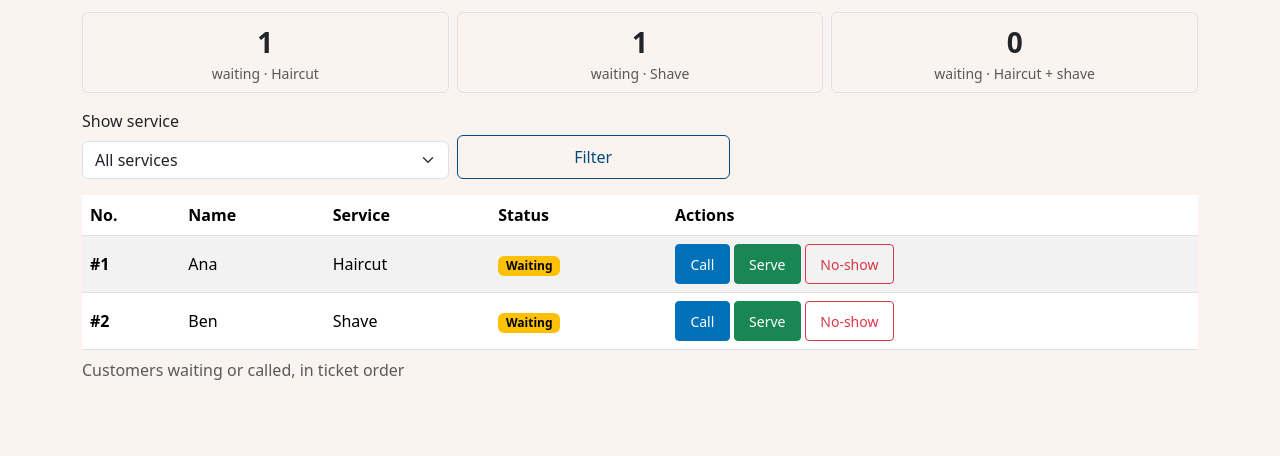
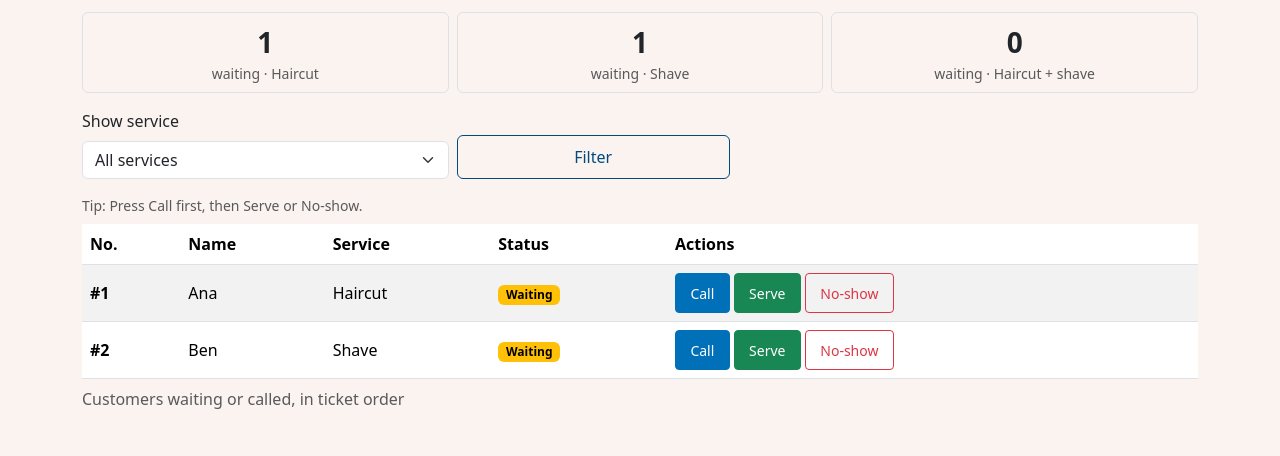
Before and after one commit to RavenCosning/CCC181, a Flask app: page /staff in a window 1280 px wide. Shown: the part 138-594 px from the top of the page. Run offline with Flask 3, Linux system fonts and the light colour scheme.

Commit message:
Add Staff hint and retake screenshots (#7)

```diff
--- a/templates/staff.html
+++ b/templates/staff.html
@@ -38,6 +38,7 @@
 </form>
 
 {% if queue %}
+   <p class="text-body-secondary small mb-2">Tip: Press Call first, then Serve or No-show.</p>
 <div class="table-responsive">
   <table class="table table-striped align-middle">
     <caption>Customers waiting or called, in ticket order</caption>
```
Also changed, not shown: 4 other files.
